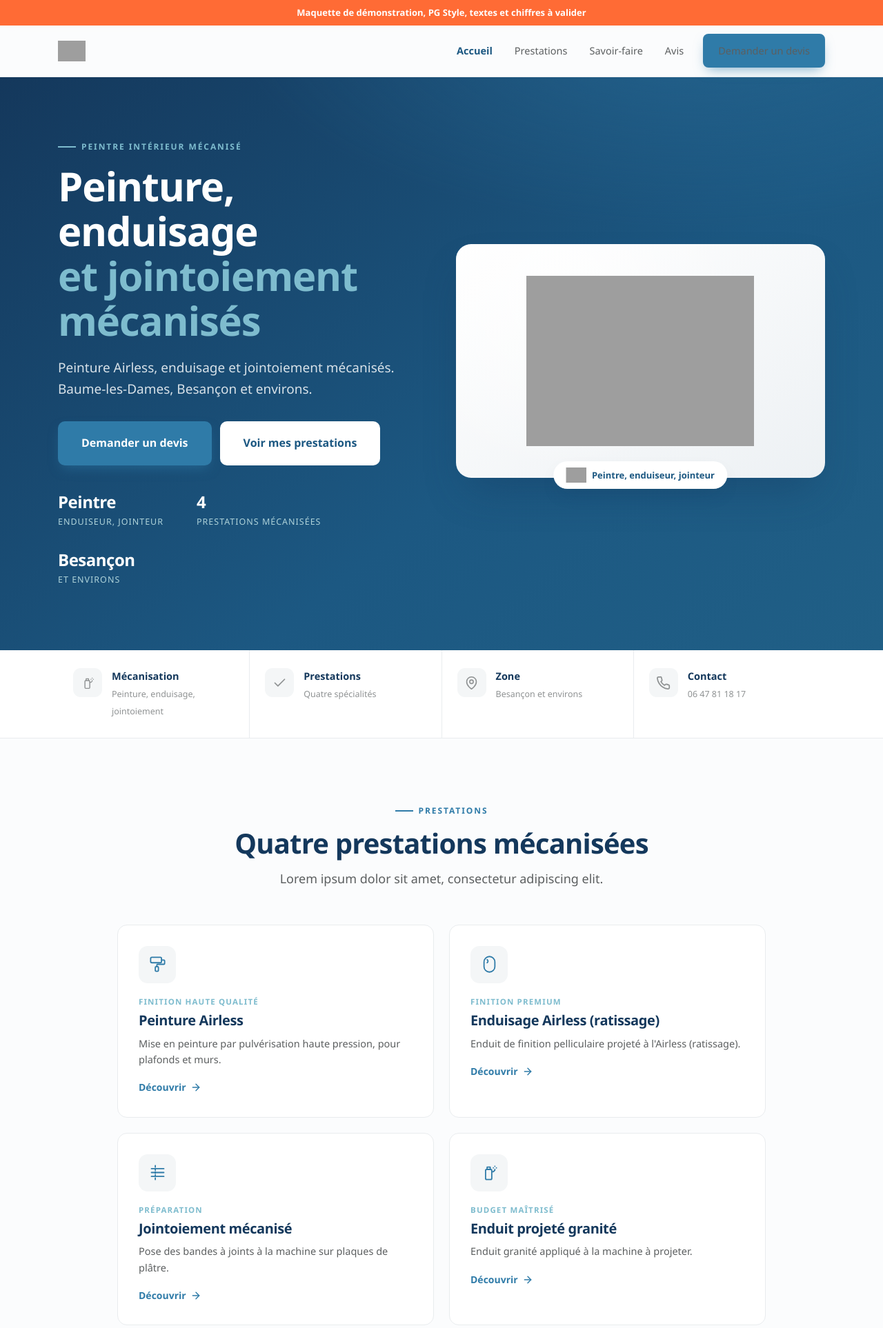
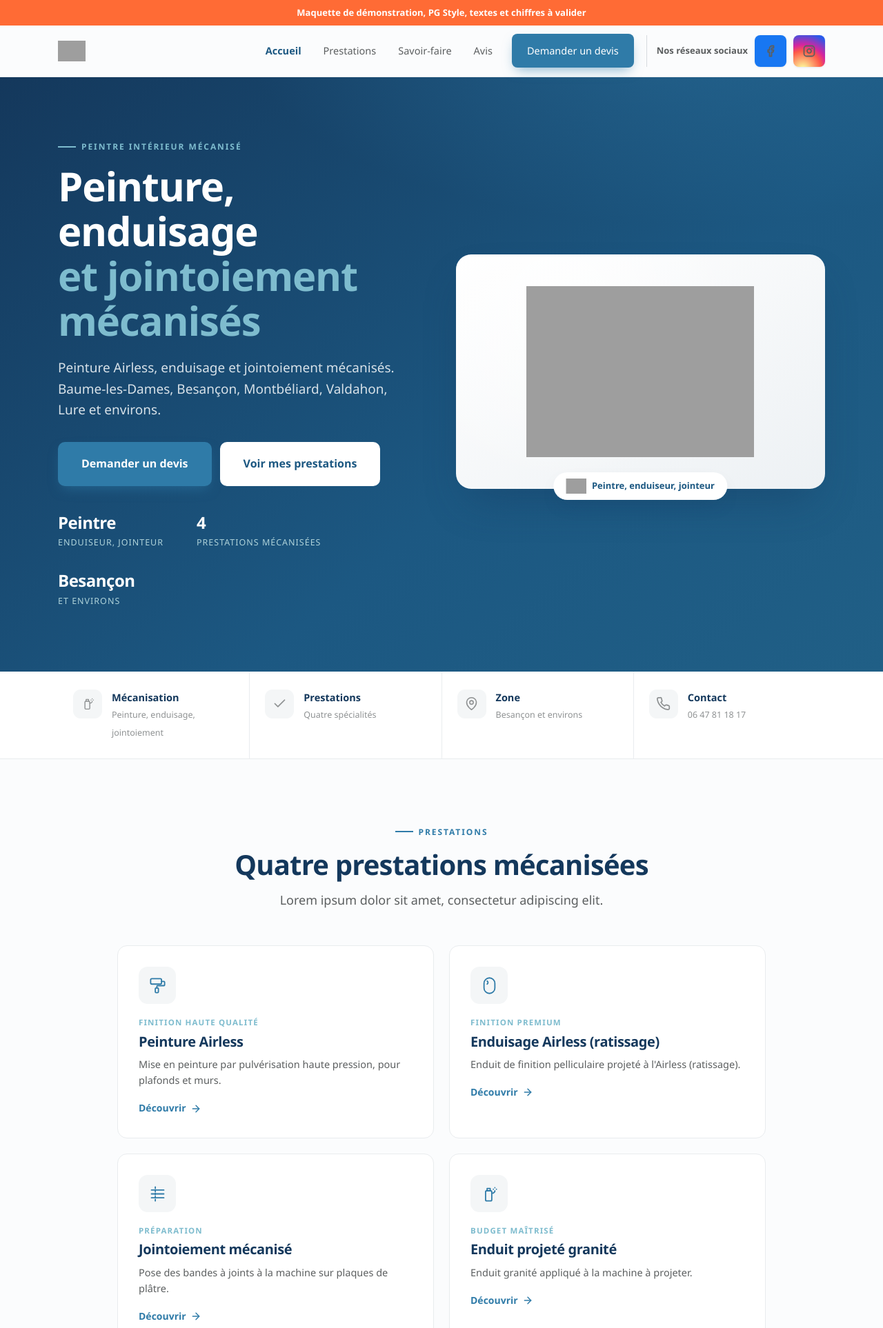
Before and after one commit to Takeasite/pgstyle-mockup, a PHP site: page / in a window 1280 px wide. Shown: the top 1926 px of the page at 69% size. Run offline with PHP 8.4, Linux system fonts and the light colour scheme; grey boxes are pictures that could not be loaded.

Commit message:
Add files via upload

```diff
--- a/assets/css/style.css
+++ b/assets/css/style.css
@@ -218,7 +218,8 @@ h3 {
 
 .nav .btn {
   margin-left: 10px;
-  padding: 11px 20px
+  padding: 11px 20px;
+  color :white;
 }
 
 .nav__burger {
@@ -1243,6 +1244,64 @@ h3 {
   font-size: 13px;
   font-weight: 600;
   padding: 8px 16px
+}
+
+.header__social {
+  display: flex;
+  align-items: center;
+  gap: 10px;
+  margin-left: 14px;
+  padding-left: 14px;
+  border-left: 1px solid var(--gray-200)
+}
+
+.header__social-label {
+  font-size: 13px;
+  font-weight: 600;
+  color: var(--gray-700);
+  white-space: nowrap
+}
+
+.header__social-link {
+  display: flex;
+  align-items: center;
+  justify-content: center;
+  width: 46px;
+  height: 46px;
+  border-radius: 50%;
+  color: #fff;
+  box-shadow: var(--shadow-sm);
+  transition: transform .15s, box-shadow .15s
+}
+
+.header__social-link:hover {
+  transform: translateY(-2px);
+  box-shadow: var(--shadow-md)
+}
+
+.header__social-link svg {
+  width: 26px;
+  height: 26px;
+  stroke-width: 2.4
+}
+
+.header__social-link--fb {
+  background: #1877F2
+}
+
+.header__social-link--ig {
+  background: radial-gradient(circle at 30% 107%, #fdf497 0%, #fdf497 5%, #fd5949 45%, #d6249f 60%, #285AEB 90%)
+}
+
+@media(max-width:1080px) and (min-width:921px) {
+  .header__social-label {
+    display: none
+  }
+
+  .header__social {
+    margin-left: 8px;
+    padding-left: 8px
+  }
 }
 
 /* ---------- Encart Machines ---------- */
@@ -1557,6 +1616,11 @@ body.no-scroll {
     justify-content: center
   }
 
+  .header__social {
+    justify-content: center;
+    margin: 4px 0 6px
+  }
+
   .nav__burger {
     display: flex;
     align-items: center;
@@ -1616,6 +1680,16 @@ body.no-scroll {
     padding: 7px 12px
   }
 
+  .header__social-link {
+    width: 40px;
+    height: 40px
+  }
+
+  .header__social-link svg {
+    width: 22px;
+    height: 22px
+  }
+
   .header__in {
     height: 64px
   }
--- a/index.html
+++ b/index.html
@@ -5,7 +5,7 @@
   <meta charset="UTF-8">
   <meta name="viewport" content="width=device-width, initial-scale=1">
   <title>PG Style, peintre intérieur mécanisé à Besançon</title>
-  <meta name="description" content="Peinture Airless, enduisage et jointoiement mécanisés. Baume-les-Dames, Besançon et environs.">
+  <meta name="description" content="Peinture Airless, enduisage et jointoiement mécanisés. Baume-les-Dames, Besançon, Montbéliard, Valdahon, Lure et environs.">
   <link rel="stylesheet" href="assets/css/style.css">
 </head>
 
@@ -13,7 +13,18 @@
   <div class="demobar">Maquette de démonstration, PG Style, textes et chiffres à valider</div>
   <header class="header">
     <div class="header__in"><a class="brand" href="index.html"><img src="assets/img/logo-pgstyle-nav.svg" alt="PG Style, peintre en bâtiment"></a>
-      <nav class="nav" id="nav"><a href="index.html" class="is-active">Accueil</a><a href="prestations.html">Prestations</a><a href="savoir-faire.html">Savoir-faire</a><a href="avis.html">Avis</a><a class="btn btn--primary" href="contact.html">Demander un devis</a></nav><button class="nav__burger" aria-label="Ouvrir le menu">☰</button>
+      <nav class="nav" id="nav"><a href="index.html" class="is-active">Accueil</a><a href="prestations.html">Prestations</a><a href="savoir-faire.html">Savoir-faire</a><a href="avis.html">Avis</a><a class="btn btn--primary" href="contact.html">Demander un devis</a><div class="header__social"><span class="header__social-label">Nos réseaux sociaux</span>
+        <!-- Lien Facebook : remplacer href="#" par l'URL de la page Facebook -->
+        <a class="header__social-link header__social-link--fb" href="#" aria-label="Facebook" target="_blank" rel="noopener"><svg viewBox="0 0 24 24" fill="none" stroke="currentColor" stroke-width="2" stroke-linecap="round" stroke-linejoin="round">
+            <path d="M18 2h-3a5 5 0 0 0-5 5v3H7v4h3v8h4v-8h3l1-4h-4V7a1 1 0 0 1 1-1h3z" />
+          </svg></a>
+        <!-- Lien Instagram : remplacer href="#" par l'URL de la page Instagram -->
+        <a class="header__social-link header__social-link--ig" href="#" aria-label="Instagram" target="_blank" rel="noopener"><svg viewBox="0 0 24 24" fill="none" stroke="currentColor" stroke-width="2" stroke-linecap="round" stroke-linejoin="round">
+            <rect x="2" y="2" width="20" height="20" rx="5" ry="5" />
+            <path d="M16 11.37A4 4 0 1 1 12.63 8 4 4 0 0 1 16 11.37z" />
+            <line x1="17.5" y1="6.5" x2="17.5" y2="6.5" />
+          </svg></a>
+      </div></nav><button class="nav__burger" aria-label="Ouvrir le menu">☰</button>
     </div>
   </header>
   <main>
@@ -22,7 +33,7 @@
         <div class="hero__grid">
           <div><span class="eyebrow">Peintre intérieur mécanisé</span>
             <h1>Peinture, enduisage<em>et jointoiement mécanisés</em></h1>
-            <p class="hero__sub">Peinture Airless, enduisage et jointoiement mécanisés. Baume-les-Dames, Besançon et environs.</p>
+            <p class="hero__sub">Peinture Airless, enduisage et jointoiement mécanisés. Baume-les-Dames, Besançon, Montbéliard, Valdahon, Lure et environs.</p>
             <div class="hero__ctas"><a class="btn btn--primary btn--lg" href="contact.html">Demander un devis</a><a class="btn btn--white btn--lg" href="prestations.html">Voir mes prestations</a></div>
             <div class="hero__meta">
               <div><b>Peintre</b><span>enduiseur, jointeur</span></div>
```
Also changed, not shown: avis.html (+12 -1 lines), contact.html (+12 -1 lines), prestations.html (+12 -1 lines), prestations/enduisage-airless.html (+12 -1 lines), prestations/enduit-projete.html (+12 -1 lines), prestations/jointoiement-mecanise.html (+12 -1 lines), prestations/peinture-airless.html (+12 -1 lines), savoir-faire.html (+12 -1 lines).
